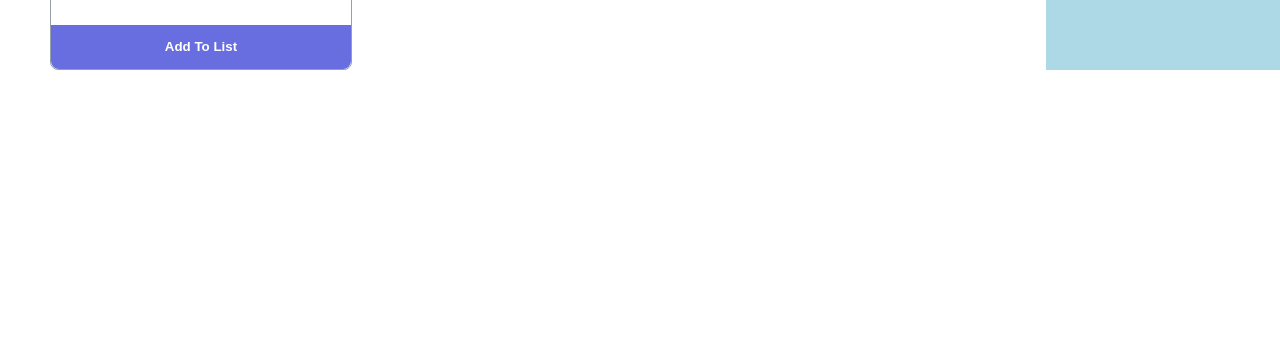
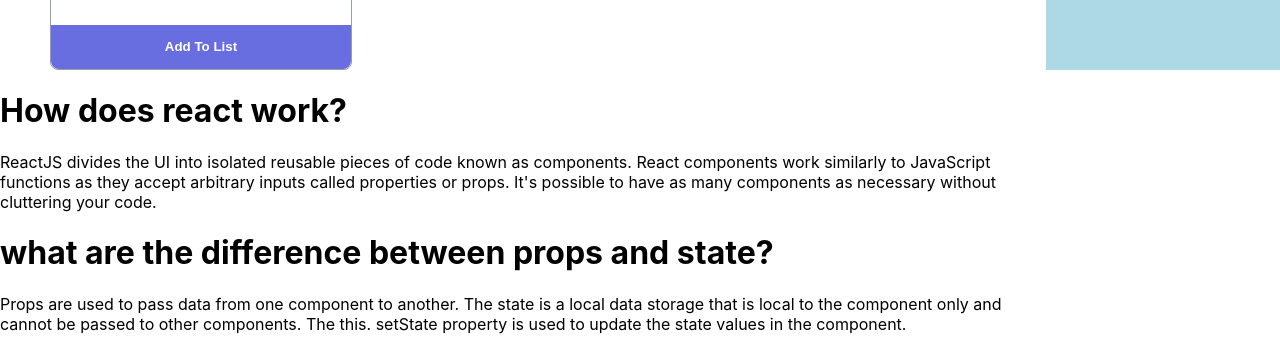
Before and after one commit to hridoyhalder1/ultra-active-club-8, a React (Create React App) app: page / in a window 1280 px wide. Shown: the part 1870-2222 px from the top of the page. Before the commit the page ends 1940 px from the top, so only its background shows below. Built offline with nearby package versions, Linux system fonts and the light colour scheme.

Commit message:
blog section

```diff
--- a/src/components/Shop/Shop.css
+++ b/src/components/Shop/Shop.css
@@ -2,6 +2,7 @@
     display: grid;
     grid-template-columns: 4fr 1fr;
 }
+
 .products-container {
     margin-top: 50px;
     margin-left: 50px;
--- a/src/components/Shop/Shop.js
+++ b/src/components/Shop/Shop.js
@@ -49,8 +49,18 @@
                 <button className='activity-btn'>
                     <p>Activity Completed</p>
                 </button>
+
+
+            </div>
+            <div className='shop-blog' >
+                <h1>How does react work?</h1>
+                <p>ReactJS divides the UI into isolated reusable pieces of code known as components. React components work similarly to JavaScript functions as they accept arbitrary inputs called properties or props. It's possible to have as many components as necessary without cluttering your code.</p>
+                <h1>what are the difference between props and state?</h1>
+                <p>Props are used to pass data from one component to another. The state is a local data storage that is local to the component only and cannot be passed to other components. The this. setState property is used to update the state values in the component.</p>
+                <h1></h1>
             </div>
         </div>
+
     );
 };
 
```
